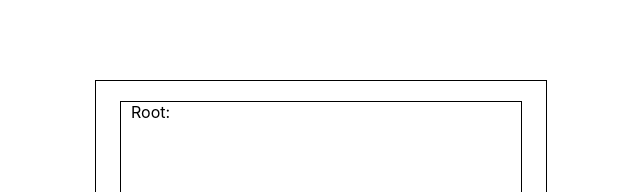
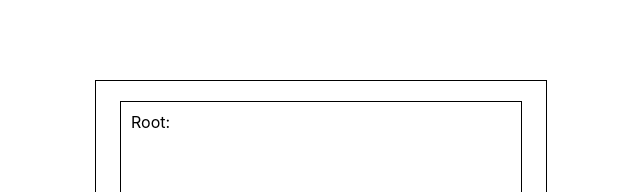
Before and after one commit to Nyaksik/mcc-test, a React (Create React App) app: page / in a window 1280 px wide. Shown: the top 192 px of the page, without its empty margins (319-959 px from the left). Built offline with nearby package versions, Linux system fonts and the light colour scheme.

Commit message:
well done 2.0

```diff
--- a/src/App.css
+++ b/src/App.css
@@ -11,17 +11,12 @@
     height: 500px;
     margin: 20px auto 0 auto;
     border: 1px solid black;
-    display: flex;
-    flex-direction: column;
-    align-items: flex-start;
+    text-align: start;
 }
 
-.main__block {
-    margin-left: 10px;
-}
-
-.node-block__main:hover {
-    cursor: pointer;
+.root {
+    padding-top: 10px;
+    padding-left: 10px;
 }
 
 .root:hover {
@@ -32,6 +27,13 @@
     position: relative;
     left: 25px;
     text-align: start;
+    border-left: 1px solid black;
+    padding-left: 10px;
+    transition: 0.2s border-left;
+}
+
+.node:focus {
+    border-left: 3px solid black;
 }
 
 .btn:focus {
--- a/src/NodeRoot.js
+++ b/src/NodeRoot.js
@@ -4,7 +4,7 @@ function NodeRoot({ id, name, children, clickNode }) {
     return (
         <div>
             <div className='root' onClick={() => clickNode(id, name)}>{name}</div>
-            <div className='node'>
+            <div className='node' tabIndex='0'>
                 {(children || []).map((it) => <NodeRoot {...it} clickNode={clickNode} />)}
             </div>
         </div>
```
